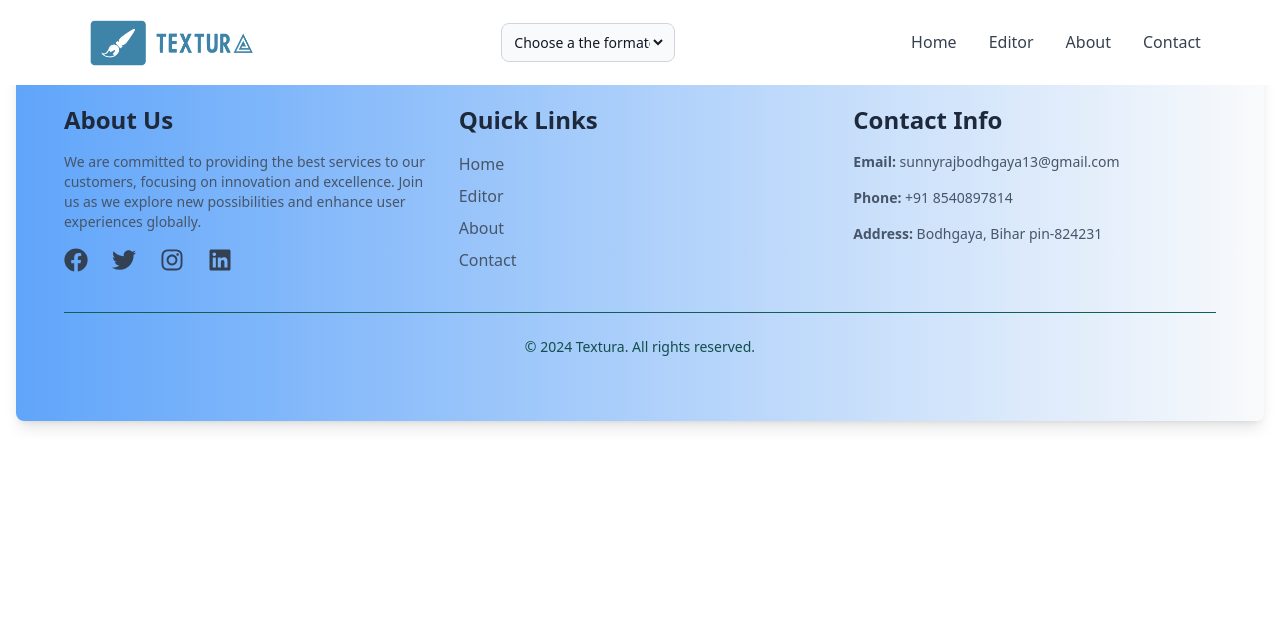
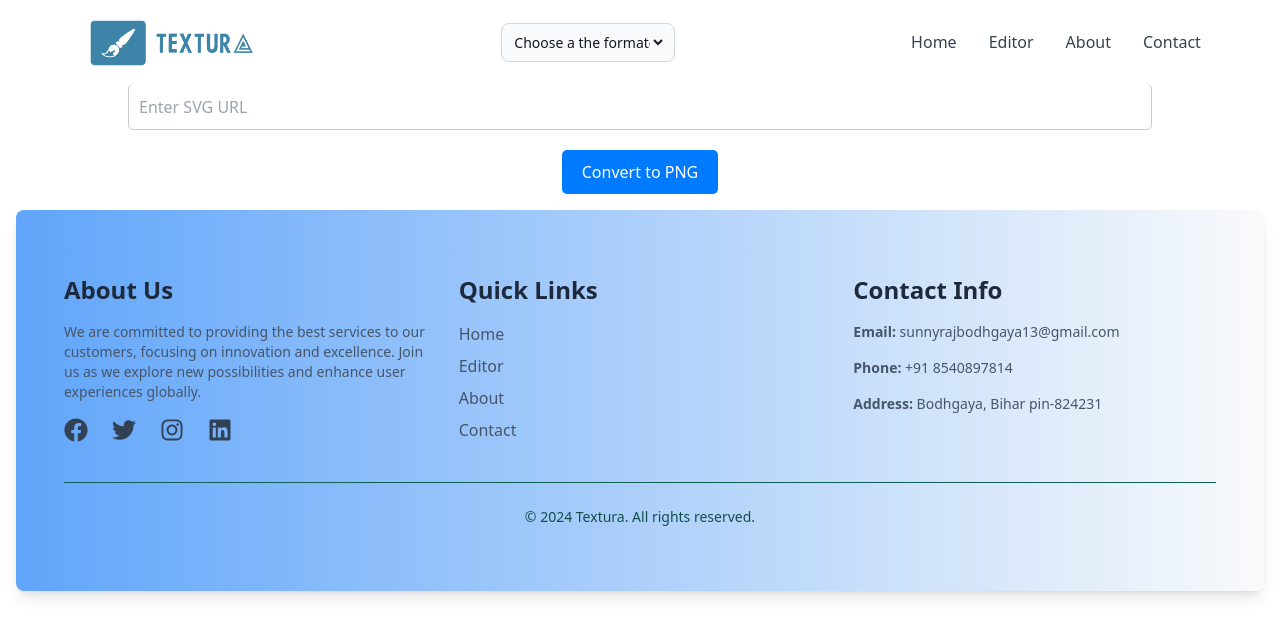
Before and after one commit to devsany/textura-, a React (Vite) app: page /svg_to_png_converter_URL in a window 1280 px wide. Shown: the top 636 px of the page. Built offline with nearby package versions, Linux system fonts and the light colour scheme; no server answers.

Commit message:
add the dunctionality of svg url link to png download link

```diff
--- a/src/App.jsx
+++ b/src/App.jsx
@@ -42,12 +42,13 @@ import BackgroundRemover from "./components/OurCovertSection/BackgroundRemover";
 import Footer from "./components/possible_list/Footer";
 import BackgroundAndTextEditor from "./components/OurCovertSection/BackgroundAndTextEditor";
 import AvifToImageConverter from "./components/OurCovertSection/AvifToImageConverter.";
+import SvgToPngConverterURL from "./components/OurCovertSection/SvgToPngConverterURL";
 
 function App() {
   return (
     <>
       <BrowserRouter>
-        <div>
+        {/* <div>
           <header>
             <SignedOut>
               <SignInButton />
@@ -56,7 +57,7 @@ function App() {
               <UserButton />
             </SignedIn>
           </header>
-        </div>
+        </div> */}
         <Header />
 
         <Routes>
@@ -90,6 +91,10 @@ function App() {
           <Route path="/contact" element={<Contact />} />
           <Route path="/editor" element={<Text_Field />} />
           <Route
+            path="/svg_to_png_converter_URL"
+            element={<SvgToPngConverterURL />}
+          />
+          <Route
             path="/avif_to_jpg_or_png"
             element={<AvifToImageConverter />}
           />
@@ -98,6 +103,7 @@ function App() {
             path="/background_remover_and_text_editor"
             element={<BackgroundAndTextEditor />}
           />
+          {/* SvgToPngConverterURL */}
           {/* JPGToPNGConverter */}
           {/* PDFToJPGConverter */}
           {/* TextToWord */}
--- a/src/components/OurCovertSection/AvifToImageConverter..jsx
+++ b/src/components/OurCovertSection/AvifToImageConverter..jsx
@@ -51,30 +51,44 @@ const AvifToImageConverter = () => {
   };
 
   return (
-    <div className="container mx-auto p-6">
-      <h1 className="text-3xl font-bold mb-6 text-center">
+    <div className="container mt-[100px] mx-auto p-6 max-w-4xl bg-gray-50 shadow-md rounded-lg">
+      {/* Header Section */}
+      <h1 className="text-4xl font-bold mb-6 text-center text-blue-600">
         AVIF to PNG/JPG Converter
       </h1>
+      <p className="text-center text-gray-600 mb-8">
+        Easily convert your AVIF files to high-quality PNG or JPG formats.
+      </p>
 
       {/* File Upload Section */}
-      <div className="grid gap-4">
+      <div className="grid gap-4 mb-8">
+        <label className="block">
+          <span className="text-lg font-medium text-gray-700">
+            Upload Your File:
+          </span>
           <input
             type="file"
             accept=".avif"
             onChange={handleFileChange}
-          className="block w-full p-3 border border-gray-300 rounded"
+            className="block w-full p-3 border border-gray-300 rounded mt-2 focus:outline-none focus:ring-2 focus:ring-blue-500"
           />
+        </label>
+        <label className="block">
+          <span className="text-lg font-medium text-gray-700">
+            Select Format:
+          </span>
           <select
             value={format}
             onChange={(e) => setFormat(e.target.value)}
-          className="block w-full p-3 border border-gray-300 rounded"
+            className="block w-full p-3 border border-gray-300 rounded mt-2 focus:outline-none focus:ring-2 focus:ring-blue-500"
           >
             <option value="image/png">Convert to PNG</option>
             <option value="image/jpeg">Convert to JPG</option>
           </select>
+        </label>
         <button
           onClick={convertFile}
-          className="bg-blue-500 text-white px-4 py-2 rounded hover:bg-blue-600 transition"
+          className="bg-blue-600 text-white px-6 py-3 rounded-lg hover:bg-blue-700 transition font-semibold"
         >
           Convert
         </button>
@@ -83,18 +97,22 @@ const AvifToImageConverter = () => {
       {/* Preview Section */}
       {previewImage && (
         <div className="mt-8">
-          <h2 className="text-xl font-bold mb-4">Uploaded File Preview:</h2>
+          <h2 className="text-2xl font-bold mb-4 text-gray-700">
+            Uploaded File Preview:
+          </h2>
           <div className="grid grid-cols-1 md:grid-cols-2 gap-6">
-            <div className="border border-gray-300 p-4 rounded-lg">
-              <h3 className="text-lg font-semibold mb-2">Preview:</h3>
+            <div className="border border-gray-300 p-4 rounded-lg shadow-sm bg-white">
+              <h3 className="text-lg font-semibold mb-2 text-blue-500">
+                Preview:
+              </h3>
               <img
                 src={previewImage}
                 alt="Uploaded Preview"
                 className="w-full h-auto rounded"
               />
             </div>
-            <div className="border border-gray-300 p-4 rounded-lg flex flex-col items-center justify-center">
-              <h3 className="text-lg font-semibold mb-4 text-center">
+            <div className="border border-gray-300 p-4 rounded-lg shadow-sm flex flex-col items-center justify-center bg-white">
+              <h3 className="text-lg font-semibold mb-4 text-blue-500">
                 Ready to Convert
               </h3>
               <p className="text-gray-500 text-center">
@@ -107,12 +125,16 @@ const AvifToImageConverter = () => {
 
       {/* Converted Image Section */}
       {convertedImage && (
-        <div className="mt-8">
-          <h2 className="text-xl font-bold mb-4">Converted Image:</h2>
+        <div className="mt-12">
+          <h2 className="text-2xl font-bold mb-4 text-gray-700">
+            Converted Image:
+          </h2>
           <div className="grid grid-cols-1 md:grid-cols-2 gap-6">
             {/* Converted Image Preview */}
-            <div className="border border-gray-300 p-4 rounded-lg">
-              <h3 className="text-lg font-semibold mb-2">Preview:</h3>
+            <div className="border border-gray-300 p-4 rounded-lg shadow-sm bg-white">
+              <h3 className="text-lg font-semibold mb-2 text-green-500">
+                Preview:
+              </h3>
               <img
                 src={convertedImage}
                 alt="Converted Preview"
@@ -121,8 +143,8 @@ const AvifToImageConverter = () => {
             </div>
 
             {/* Download Section */}
-            <div className="border border-gray-300 p-4 rounded-lg flex flex-col items-center justify-center">
-              <h3 className="text-lg font-semibold mb-4 text-center">
+            <div className="border border-gray-300 p-4 rounded-lg shadow-sm flex flex-col items-center justify-center bg-white">
+              <h3 className="text-lg font-semibold mb-4 text-green-500">
                 Download Your File
               </h3>
               <a
@@ -130,7 +152,7 @@ const AvifToImageConverter = () => {
                 download={`converted-image.${
                   format === "image/png" ? "png" : "jpg"
                 }`}
-                className="bg-green-500 text-white px-4 py-2 rounded hover:bg-green-600 transition"
+                className="bg-green-500 text-white px-6 py-3 rounded-lg hover:bg-green-600 transition font-semibold"
               >
                 Download
               </a>
--- /dev/null
+++ b/src/components/OurCovertSection/SvgToPngConverterURL.jsx
@@ -0,0 +1,114 @@
+import React, { useState } from "react";
+
+const SvgToPngConverterURL = () => {
+  const [svgUrl, setSvgUrl] = useState("");
+  const [downloadUrl, setDownloadUrl] = useState("");
+
+  const handleConvert = async () => {
+    if (!svgUrl) {
+      alert("Please enter a valid SVG URL!");
+      return;
+    }
+
+    try {
+      // Fetch the SVG content
+      const response = await fetch(svgUrl, { mode: "cors" });
+      if (!response.ok) {
+        throw new Error(
+          "Failed to fetch SVG. Please check the URL or try another file."
+        );
+      }
+      const svgText = await response.text();
+
+      // Create a temporary canvas
+      const canvas = document.createElement("canvas");
+      const ctx = canvas.getContext("2d");
+
+      // Create an Image to render the SVG
+      const img = new Image();
+      const svgBlob = new Blob([svgText], { type: "image/svg+xml" });
+      const url = URL.createObjectURL(svgBlob);
+
+      img.onload = () => {
+        // Set canvas size to match SVG dimensions
+        canvas.width = img.width || 500; // Default width if none provided
+        canvas.height = img.height || 500; // Default height if none provided
+
+        // Draw SVG on the canvas
+        ctx.drawImage(img, 0, 0);
+
+        // Convert canvas to PNG
+        const pngUrl = canvas.toDataURL("image/png");
+
+        // Set the PNG URL for download
+        setDownloadUrl(pngUrl);
+
+        // Cleanup
+        URL.revokeObjectURL(url);
+      };
+
+      img.onerror = () => {
+        alert("Failed to load SVG. Please check the URL.");
+        URL.revokeObjectURL(url);
+      };
+
+      img.src = url;
+    } catch (error) {
+      console.error("Error converting SVG to PNG:", error);
+      alert("An error occurred while processing the SVG.");
+    }
+  };
+
+  return (
+    <div style={{ textAlign: "center", marginTop: "60px" }}>
+      <h1>SVG to PNG Converter</h1>
+      <input
+        type="text"
+        placeholder="Enter SVG URL"
+        value={svgUrl}
+        onChange={(e) => setSvgUrl(e.target.value)}
+        style={{
+          width: "80%",
+          padding: "10px",
+          marginBottom: "20px",
+          borderRadius: "5px",
+          border: "1px solid #ccc",
+        }}
+      />
+      <br />
+      <button
+        onClick={handleConvert}
+        style={{
+          padding: "10px 20px",
+          border: "none",
+          borderRadius: "5px",
+          backgroundColor: "#007bff",
+          color: "white",
+          cursor: "pointer",
+        }}
+      >
+        Convert to PNG
+      </button>
+      <br />
+      {downloadUrl && (
+        <a
+          href={downloadUrl}
+          download="converted-image.png"
+          style={{
+            display: "inline-block",
+            marginTop: "20px",
+            textDecoration: "none",
+            color: "#fff",
+            backgroundColor: "#28a745",
+            padding: "10px 20px",
+            borderRadius: "5px",
+          }}
+        >
+          Download PNG
+        </a>
+      )}
+    </div>
+  );
+};
+
+export default SvgToPngConverterURL;
--- a/src/components/possible_list/ListSectionWhichProvide.jsx
+++ b/src/components/possible_list/ListSectionWhichProvide.jsx
@@ -5,6 +5,8 @@ const ListSectionWhichProvide = () => {
   return (
     <div>
       <div className="flex flex-grow-1 flex-wrap gap-8 mt-[120px]">
+        {/* svg_to_png_converter_URL */}
+
         <NavLink
           to="/avif_to_jpg_or_png"
           className="max-w-sm mx-auto p-6 bg-white rounded-xl shadow-md hover:shadow-xl transform hover:scale-105 transition-all duration-300 ease-in-out relative"
```
Lines whose indentation alone changed are shown as unchanged.
